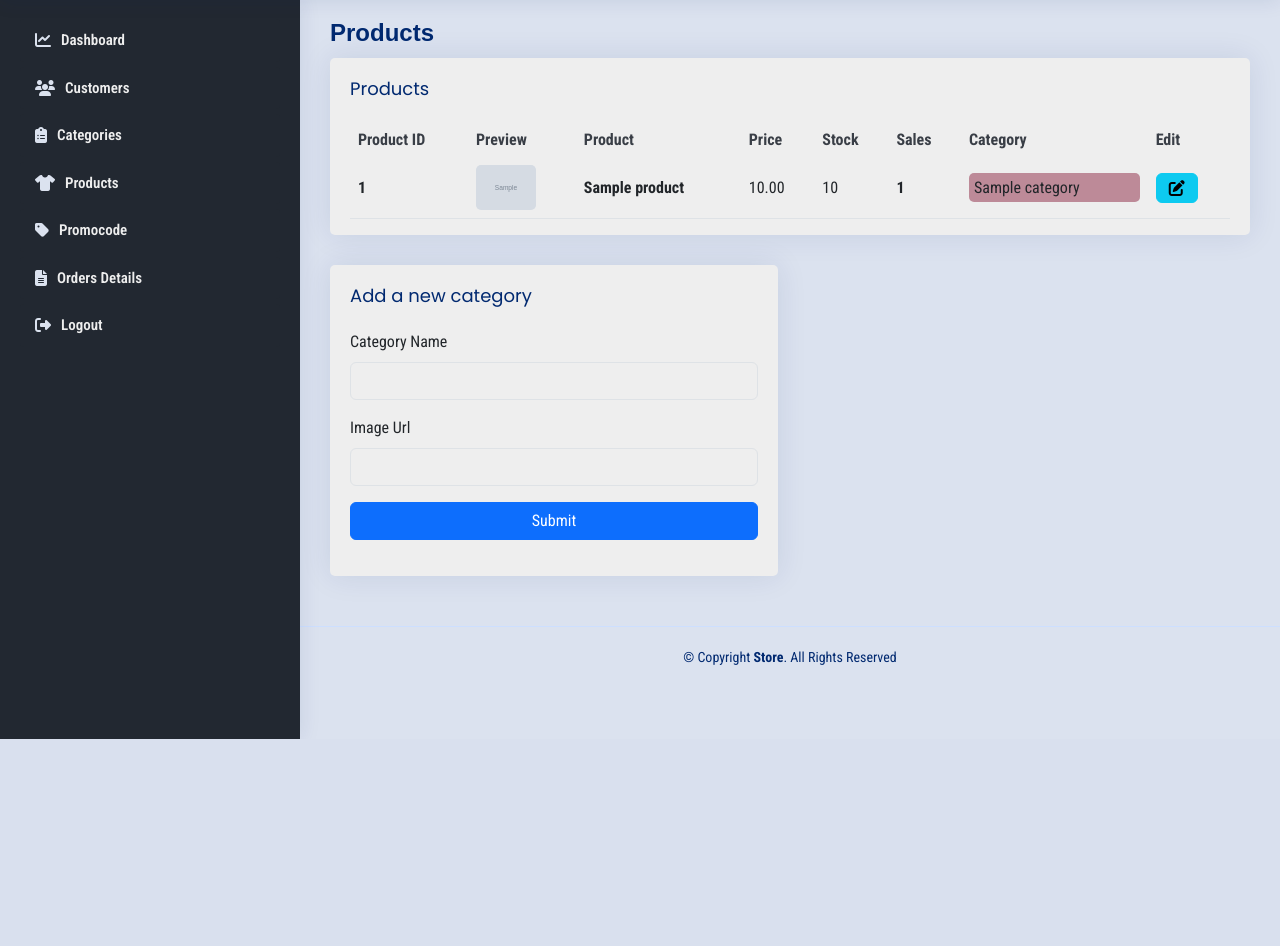
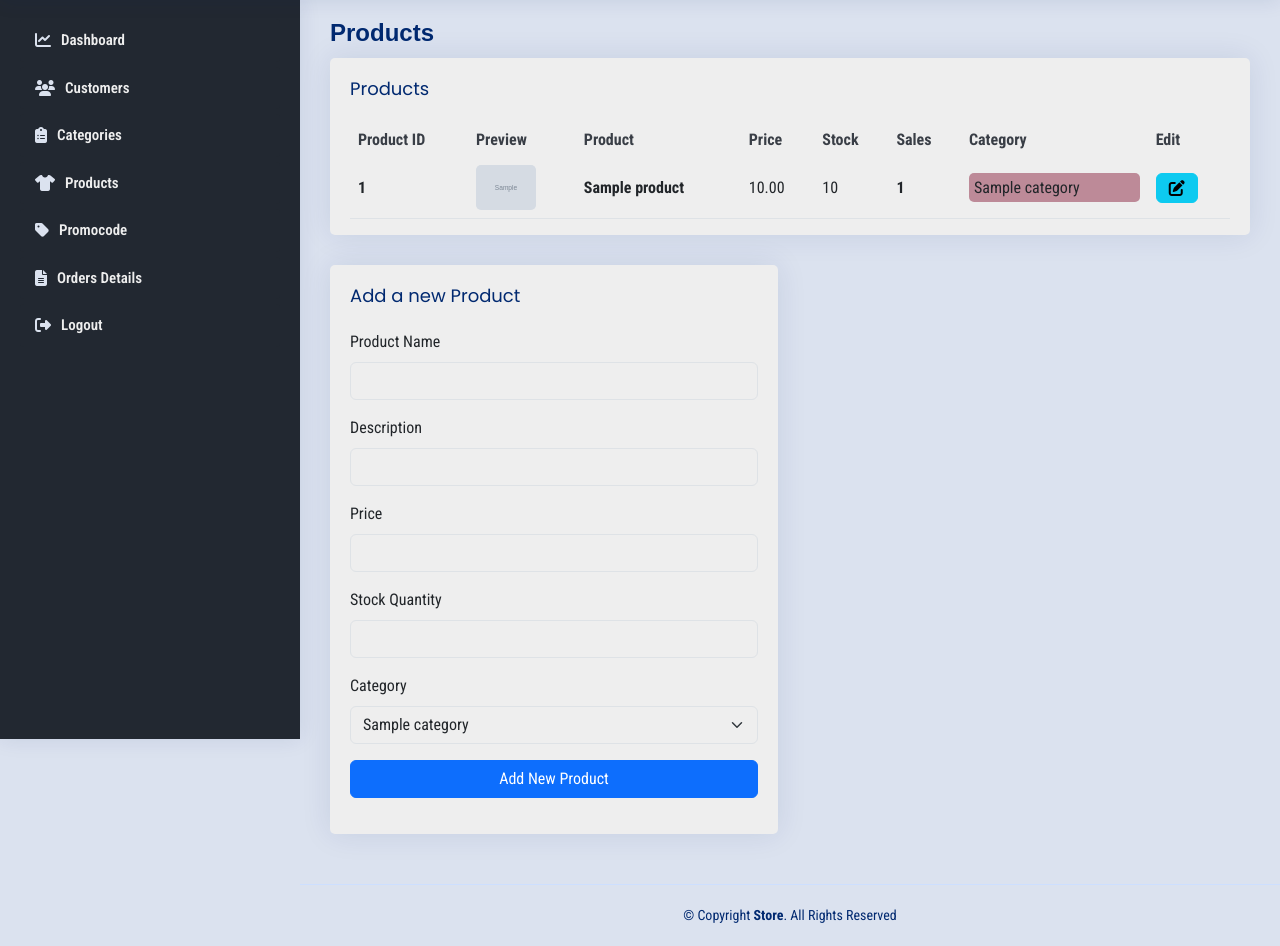
Before and after one commit to Hazem-Ahmed1/The.Store-Admin-View, a PHP site: page /Products.php in a window 1280 px wide. Shown: the part 61-1007 px from the top of the page. Before the commit the page ends 800 px from the top, so only its background shows below. Run offline with PHP 8.4, Linux system fonts and the light colour scheme; tables that the repository leaves empty hold one stand-in row (values such as "Sample post"); grey boxes marked "Sample" are stand-in pictures; data that the repository does not hold is empty; some web fonts are replaced.

Commit message:
some work on the product page

```diff
--- a/Views/Products.php
+++ b/Views/Products.php
@@ -33,6 +33,7 @@ require_once __DIR__ . "../../Models/DBManager.php";
                                     $db = DBManager::getInstance();
                                     # An INNER JOIN returns only the rows where there is a match in both tables based on the specified condition
                                     $prods = $db->select("SELECT p.productID, p.productName, p.price, p.stockQuantity, p.numSales, p.categoryID, p.imgURL, c.categoryName FROM Products p JOIN Categories c ON p.categoryID = c.categoryID");
+                                    $cats = $db->select("SELECT * FROM Categories");
                                     ?>
                                     <thead>
                                         <tr>
@@ -88,20 +89,37 @@ require_once __DIR__ . "../../Models/DBManager.php";
 
                 <div class="card">
                     <div class="card-body">
-                        <h5 class="card-title">Add a new category</h5>
-                        <form class="row g-3">
+                        <h5 class="card-title">Add a new Product</h5>
+                        <form class="row g-3" >
                             <div class="col-12">
-                                <label for="cat_name" class="form-label">Category Name</label>
-                                <input type="text" class="form-control" id="cat_name">
+                                <label for="productName" class="form-label">Product Name</label>
+                                <input type="text" class="form-control" id="productName" name="productName" required>
                             </div>
                             <div class="col-12">
-                                <label for="img_url" class="form-label">Image Url</label>
-                                <input type="email" class="form-control" id="img_url">
+                                <label for="description" class="form-label">Description</label>
+                                <input type="text" class="form-control" id="description" name="description" minlength="30" required>
+                            </div>
+                            <div class="col-12">
+                                <label for="price" class="form-label">Price</label>
+                                <input type="number" class="form-control" id="price" name="price" required min="1">
+                            </div>
+                            <div class="col-12">
+                                <label for="stockQuantity" class="form-label">Stock Quantity</label>
+                                <input type="number" class="form-control" id="stockQuantity" name="stockQuantity" min="1" required>
+                            </div>
+                            <div class="col-12">
+                                <label for="categoryID" class="form-label">Category</label>
+                                <select class="form-select" id="categoryID" name="categoryID">
+                                    <?php foreach($cats as $cat) : ?>
+                                    <!-- filling this list dynamically from available categories in the database -->
+                                    <option value="<?php echo $cat["categoryID"];?>" style="font-size: 30;"><?php echo $cat['categoryName']; ?></option>
+                                    <?php endforeach;?>
+                                </select>
                             </div>
                             <div class="text-center">
-                                <button type="submit" class="col-12 btn btn-primary">Submit</button>
+                                <button type="submit" class="col-12 btn btn-primary">Add New Product</button>
                             </div>
-                        </form><!-- Vertical Form -->
+                        </form> <!-- form end-->
 
                     </div>
                 </div>
```
